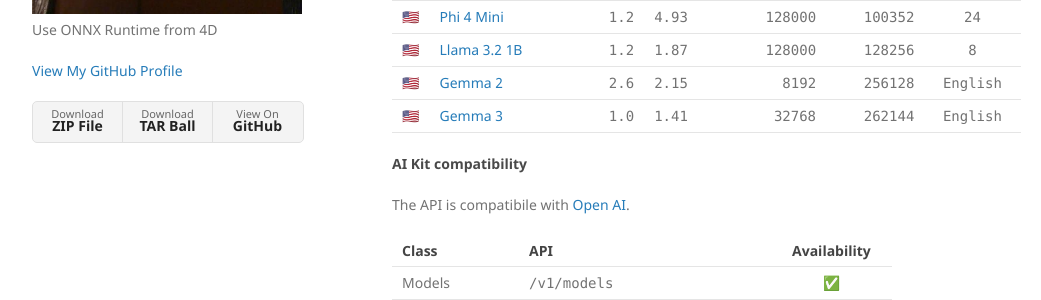
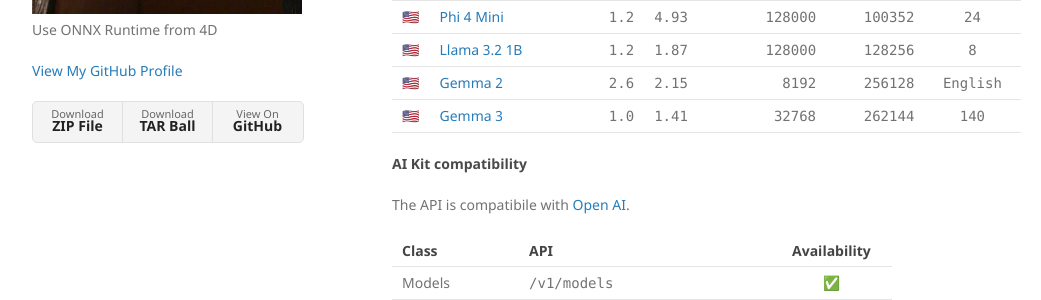
Before and after one commit to miyako/onnx-genai, a Jekyll site: the page built from index.md, in a window 1280 px wide and 900 px high, scrolled down 4332 px. Shown: the part 365-665 px from the top of the window, without its empty margins (178-1219 px from the left). Built offline with Jekyll 4.4.1, drawn with Linux system fonts in a browser that asks for light colours.

Commit message:
Update index.md

```diff
--- a/index.md
+++ b/index.md
@@ -232,7 +232,7 @@
 |🇺🇸|[Phi&nbsp;4&nbsp;Mini](https://huggingface.co/microsoft/Phi-4-mini-instruct-onnx)|`1.2`|`4.93`|`128000`|`100352`|`24`|
 |🇺🇸|[Llama&nbsp;3.2&nbsp;1B](https://huggingface.co/keisuke-miyako/Llama-3.2-1B-Instruct-onnx-int4-cpu)|`1.2`|`1.87`|`128000`|`128256`|`8`
 |🇺🇸|[Gemma&nbsp;2](https://huggingface.co/EmbeddedLLM/gemma-2b-it-onnx)|`2.6`|`2.15`|`8192`|`256128`|`English`|
-|🇺🇸|[Gemma&nbsp;3](https://huggingface.co/onnx-community/gemma-3-1b-it-ONNX)|`1.0`|`1.41`|`32768`|`262144`|`English`|
+|🇺🇸|[Gemma&nbsp;3](https://huggingface.co/onnx-community/gemma-3-1b-it-ONNX)|`1.0`|`1.41`|`32768`|`262144`|`140`|
 
 #### AI Kit compatibility
 
```
